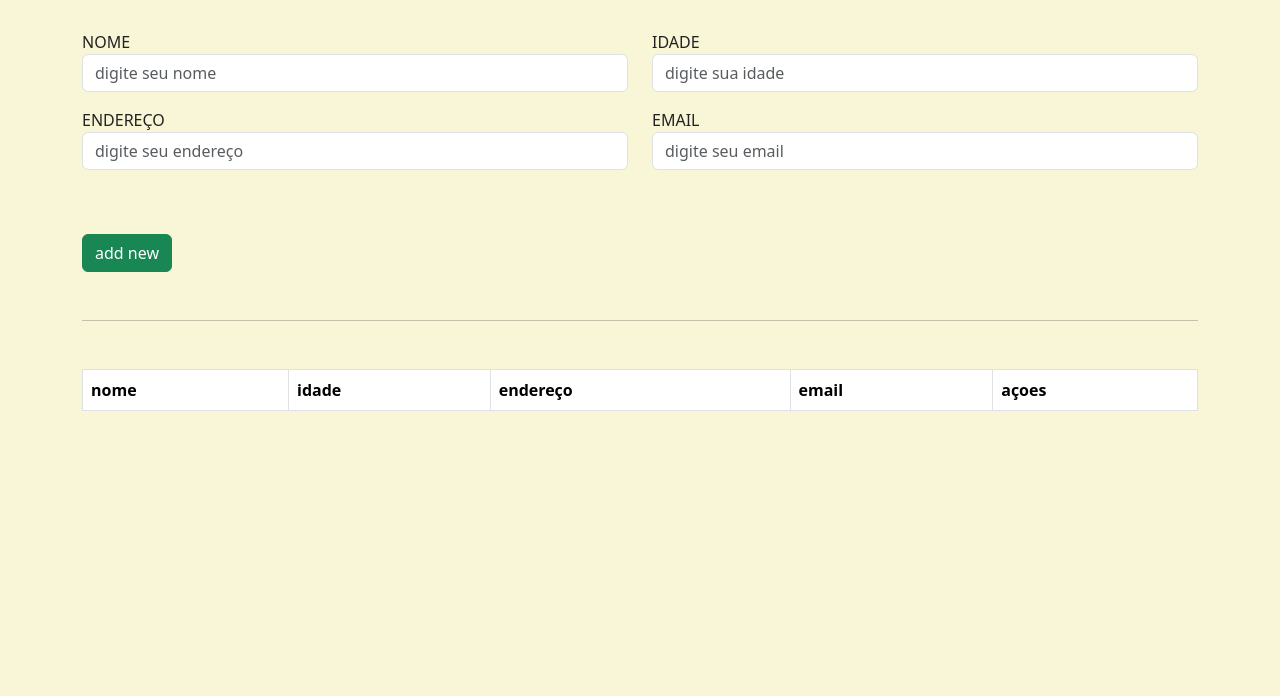
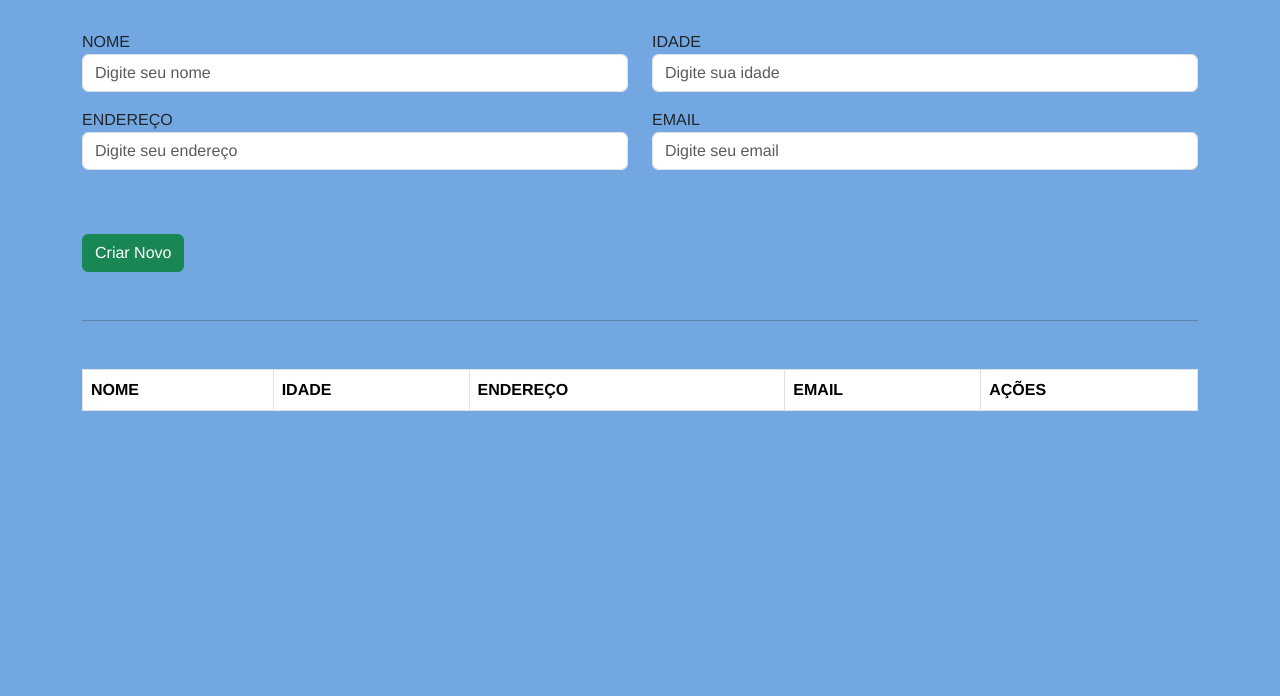
Before and after one commit to venturaChris/firstcrud, a plain HTML site: page index.html in a window 1280 px wide. Shown: the part 104-800 px from the top of the page. Drawn offline with nearby package versions, Linux system fonts and the light colour scheme.

Commit message:
finalizado

```diff
--- a/index.html
+++ b/index.html
@@ -10,9 +10,9 @@
         <link href="https://cdn.jsdelivr.net/npm/bootstrap@5.3.0-alpha1/dist/css/bootstrap.min.css"
         rel="stylesheet"
         integrity="sha384-GLhlTQ8iRABdZLl6O3oVMWSktQOp6b7In1Zl3/Jr59b6EGGoI1aFkw7cmDA6j6gD"
-        crossorigin="anonymous">
+        crossorigin="anonymous"/>
 
-        <link rel="stylesheet" href="style.css">
+        <link rel="stylesheet" href="style.css"/>
 
     </head>
     <body class="body">
@@ -23,45 +23,44 @@
                 <div class="row">
                     <div class="form-group col-md-6 mb-3">
                         <label for="name">NOME</label>
-                        <input type="text" name="nome" class="form-control" id="nome" placeholder="digite seu nome"/>
+                        <input type="text" name="nome" class="form-control" id="nome" placeholder="Digite seu nome"/>
                     </div>
                     <div class="form-group col-md-6 mb-3">
                         <label for="idade">IDADE</label>
-                        <input type="text" name="idade" class="form-control" id="idade" placeholder="digite sua idade"/>
+                        <input type="number" name="idade" class="form-control" id="idade" placeholder="Digite sua idade"/>
                     </div>
                     <div class="form-group col-md-6 mb-3">
                         <label for="endereco">ENDEREÇO</label>
-                        <input type="text" name="endereco" class="form-control" id="endereco" placeholder="digite seu endereço"/>
+                        <input type="text" name="endereco" class="form-control" id="endereco" placeholder="Digite seu endereço"/>
                     </div>
                     <div class="form-group col-md-6 mb-3">
                         <label for="email">EMAIL</label>
-                        <input type="text" name="email" class="form-control" id="email" placeholder="digite seu email"/>
+                        <input type="email" name="email" class="form-control" id="email" placeholder="Digite seu email"/>
                     </div>
                     <div class="col-lg-12 mt-5">
-                        <button class="btn btn-success" id="submit" onclick="AddData()">add new</button>
-                        <button class="btn btn-primary" id="update" >update</button>
+                        <button class="btn btn-success" id="submit" onclick="AddData()">Criar Novo</button>
+                        <button class="btn btn-primary" id="update" >Atualizar</button>
                     </div>
                 </div>
             </div>
             <hr>
             <div class="row mt-5">
                 <div class="col-12">
-                    <div>
-                        <table class="table table-bordered" id="crudTable">
-                            <thead>
+                    <table class="table table-bordered" id="crudTable">
+                        <thead>
                                 <tr>
-                                    <th>nome</th>
-                                    <th>idade</th>
-                                    <th>endereço</th>
-                                    <th>email</th>
-                                    <th>açoes</th>
+                                    <th>NOME</th>
+                                    <th>IDADE</th>
+                                    <th>ENDEREÇO</th>
+                                    <th>EMAIL</th>
+                                    <th>AÇÕES</th>
                                 </tr>
-                            </thead>
+                        </thead>
                             <tbody></tbody>
-                        </table>
-                    </div>
+                    </table>
                 </div>
-            </div>
+            </PORdiv>
+        </div>
         <script src="script.js"></script>
     </body>
 </html>
--- a/script.js
+++ b/script.js
@@ -7,17 +7,17 @@ function validateform()
     var email = document.getElementById("email").value;
 
 
-    if (nome =""){
+    if (nome ==""){
     alert("requer o nome");
     return false;
     }
 
-    if (idade =""){
+    if (idade ==""){
     alert("requer a idade");
     return false;
     }
 
-    else if (idade > 1){
+    else if (idade < 1){
     alert("a idade nao pode ser zero ou menor que zero.");
     return false;
     }
@@ -46,7 +46,7 @@ function showData(){
         listaPessoas = [];
     }
     else {
-        listaPessoas = JSON.parse(localStorage.getItem("listaPessoas"));
+        listaPessoas = JSON.parse(localStorage.getItem("listaPessoas"))
     }
    var html = "";
 
@@ -57,8 +57,7 @@ function showData(){
     html += "<td>" + element.idade + "</td>";
     html += "<td>" + element.endereco + "</td>";
     html += "<td>" + element.email + "</td>";
-    html +=
-    '<td><button onclick="deletarinfo('+index+')"class="btn btn-danger">deletar</button> <button onclick="atualizar('+index+')"class="btn btn-warning m-2">editar</button></td>';
+    html += '<td><button onclick="deleteData('+index+')"class="btn btn-danger">Deletar</button> <button onclick="updateData('+index+')"class="btn btn-warning m-2">Editar</button></td>';
     html +=  "</tr>";
    });
    document.querySelector("#crudTable tbody").innerHTML = html;
@@ -126,7 +125,7 @@ function deleteData(index){
 
 //funçao para atualizar e editar no local storage
 
-function UpdateData(index){
+function updateData(index){
     document.getElementById("submit").style.display = "none";
     document.getElementById("update").style.display = "block";
     var listaPessoas;
--- a/style.css
+++ b/style.css
@@ -1,9 +1,12 @@
 body{
-    background-color: rgb(248, 246, 215);
+    background: #73a7e2;
+    font-family: 'Franklin Gothic Medium', 'Arial Narrow', Arial, sans-serif;
 }
+
 *{
-    color: rgb(36, 33, 33);
+    color: rgb(#fff);
 }
+
 #update{
     display: none;
 }
```
